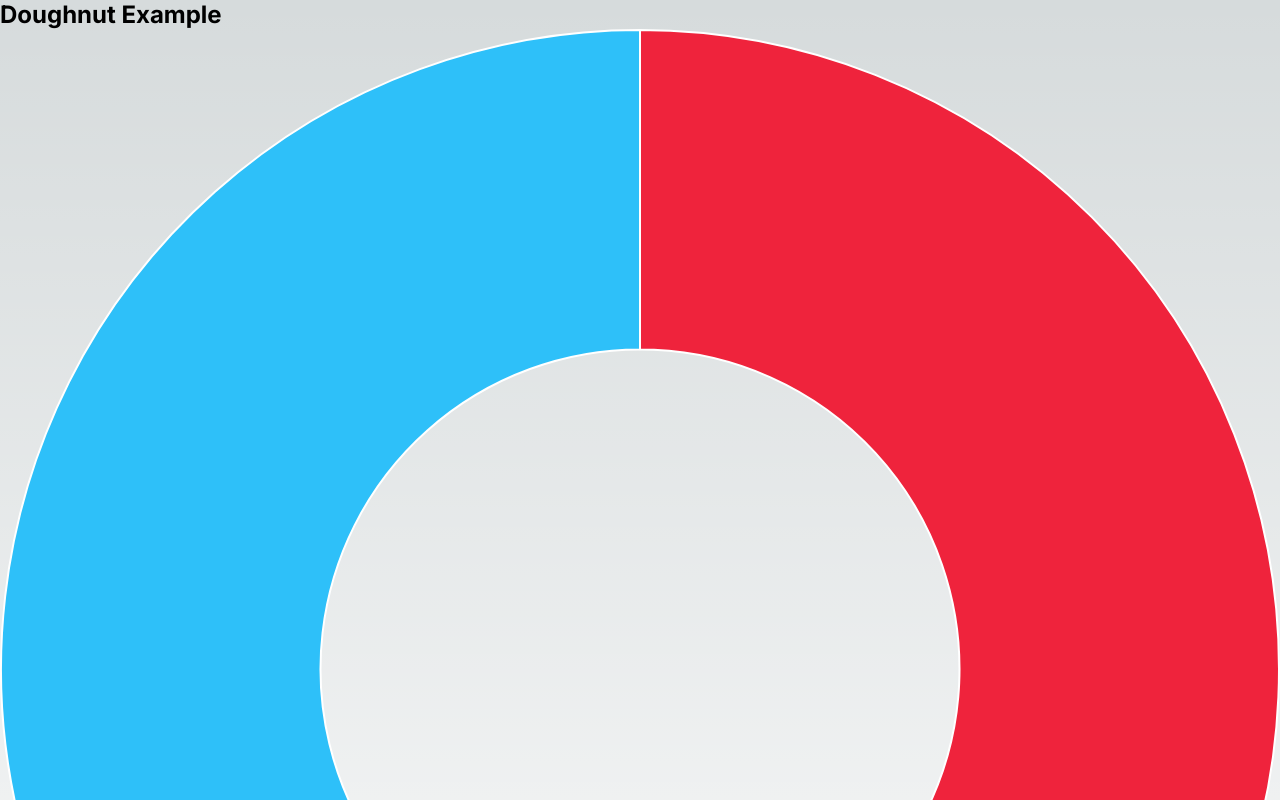
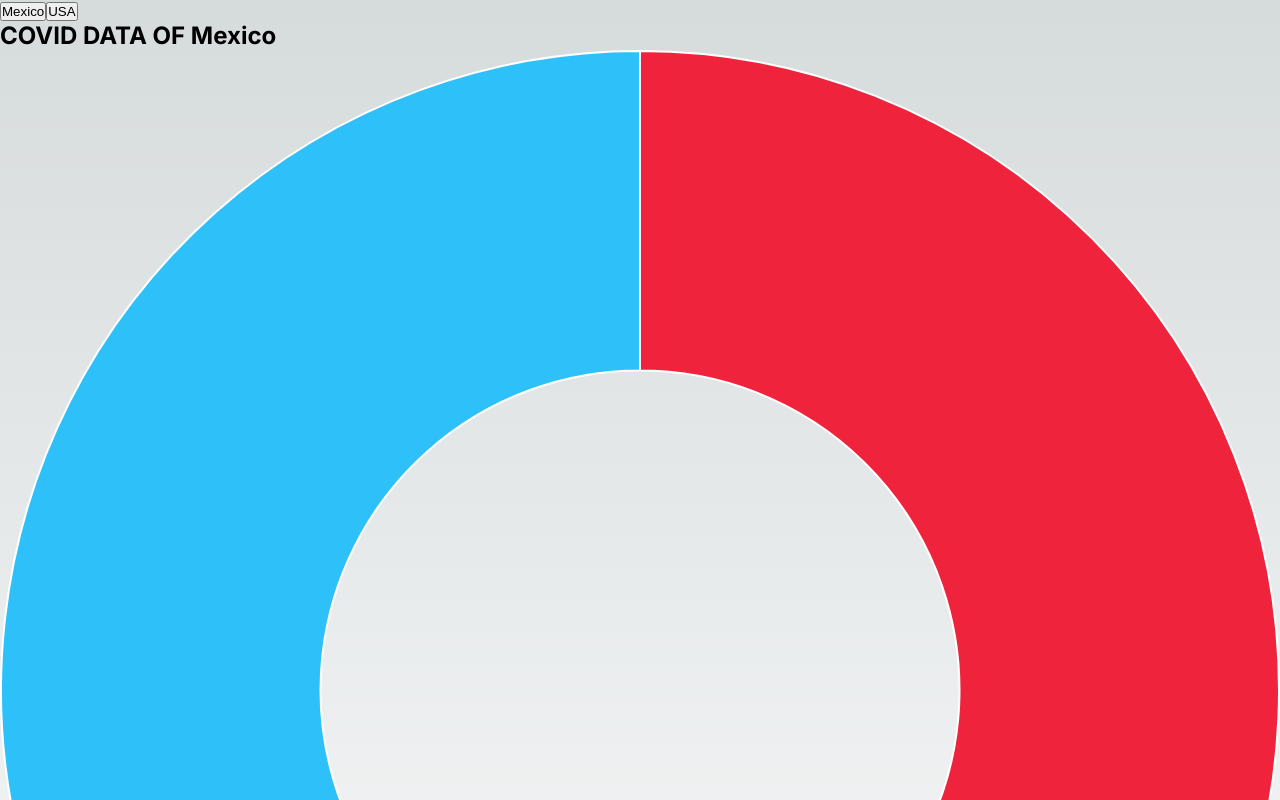
Before and after one commit to Poncho1409/covid-chart, a Next.js app: page / in a window 1280 px wide. Shown: the top 800 px of the page. Built offline with nearby package versions, Linux system fonts and the light colour scheme.

Commit message:
Carga de datos dinamica para el chat

```diff
--- a/app/page.js
+++ b/app/page.js
@@ -1,6 +1,7 @@
 'use client'
 //import Image from 'next/image'
 //import styles from './page.module.css'
+import { useState } from 'react';
 import React from 'react';
 import {Doughnut} from 'react-chartjs-2';
 import {Chart, ArcElement} from 'chart.js'
@@ -14,26 +15,26 @@ const colors = {
   'white':  '#F9F9ED'
 };
 
-const data = {
-    labels: [
-      'Red',
-      'Green',
-      'Yellow'
-  ],
-  datasets: [{
-    data: [300, 50, 100],
-    backgroundColor: [
-    '#FF6384',
-    '#36A2EB',
-    '#FFCE56'
-    ],
-    hoverBackgroundColor: [
-    '#FF6384',
-    '#36A2EB',
-    '#FFCE56'
-    ]
-  }]
-};
+// const data = {
+//     labels: [
+//       'Red',
+//       'Green',
+//       'Yellow'
+//   ],
+//   datasets: [{
+//     data: [300, 50, 100],
+//     backgroundColor: [
+//     '#FF6384',
+//     '#36A2EB',
+//     '#FFCE56'
+//     ],
+//     hoverBackgroundColor: [
+//     '#FF6384',
+//     '#36A2EB',
+//     '#FFCE56'
+//     ]
+//   }]
+// };
 
 let dataCountryAPI = {
   "updated": 1687370298548,
@@ -68,6 +69,39 @@ let dataCountryAPI = {
   "criticalPerOneMillion": 0
 };
 
+let dataUSAAPI = {
+  "updated": 1687374498537,
+  "country": "USA",
+  "countryInfo": {
+      "_id": 840,
+      "iso2": "US",
+      "iso3": "USA",
+      "lat": 38,
+      "long": -97,
+      "flag": "https://disease.sh/assets/img/flags/us.png"
+  },
+  "cases": 107248397,
+  "todayCases": 1879,
+  "deaths": 1167387,
+  "todayDeaths": 2,
+  "recovered": 105382233,
+  "todayRecovered": 1904,
+  "active": 698777,
+  "critical": 799,
+  "casesPerOneMillion": 320331,
+  "deathsPerOneMillion": 3487,
+  "tests": 1180622285,
+  "testsPerOneMillion": 3526295,
+  "population": 334805269,
+  "continent": "North America",
+  "oneCasePerPeople": 3,
+  "oneDeathPerPeople": 287,
+  "oneTestPerPeople": 0,
+  "activePerOneMillion": 2087.11,
+  "recoveredPerOneMillion": 314756.79,
+  "criticalPerOneMillion": 2.39
+}
+
 let dataContry2Chart = {
   labels: ['Casos', 'Muertes', 'Recuperaciones'],
   datasets: [
@@ -79,14 +113,39 @@ let dataContry2Chart = {
 };
 
 export default function Home() {
+
+  const [data, setData] = useState(dataContry2Chart);
+  const [country, setCountry] = useState('Mexico');
+
+  function handleClick(dataCountry) {
+
+    dataContry2Chart = {
+      labels: ['Casos', 'Muertes', 'Recuperaciones'],
+      datasets: [
+        {
+          data: [dataCountry.cases, dataCountry.deaths, dataCountry.recovered],
+          backgroundColor: [colors.red, colors.gray, colors.blue]
+        }
+      ]
+    };
+
+    setData(dataContry2Chart);
+    setCountry(dataCountry.country);
+  }
+
   return (
     <>
-      <h2>Doughnut Example</h2>
-      <Doughnut
-        data={dataContry2Chart}
-        width={400}
-        height={400}
-      />
+
+      <button onClick={() => handleClick(dataCountryAPI)} >Mexico</button>
+      <button onClick={() => handleClick(dataUSAAPI)} >USA</button>
+      <h2>COVID DATA OF {country}</h2>
+      <div width="200px" height="200px">
+        <Doughnut
+          data={dataContry2Chart}
+          width={200}
+          height={200}
+        />
+      </div>
   </>
-  )
+  );
 }
```
